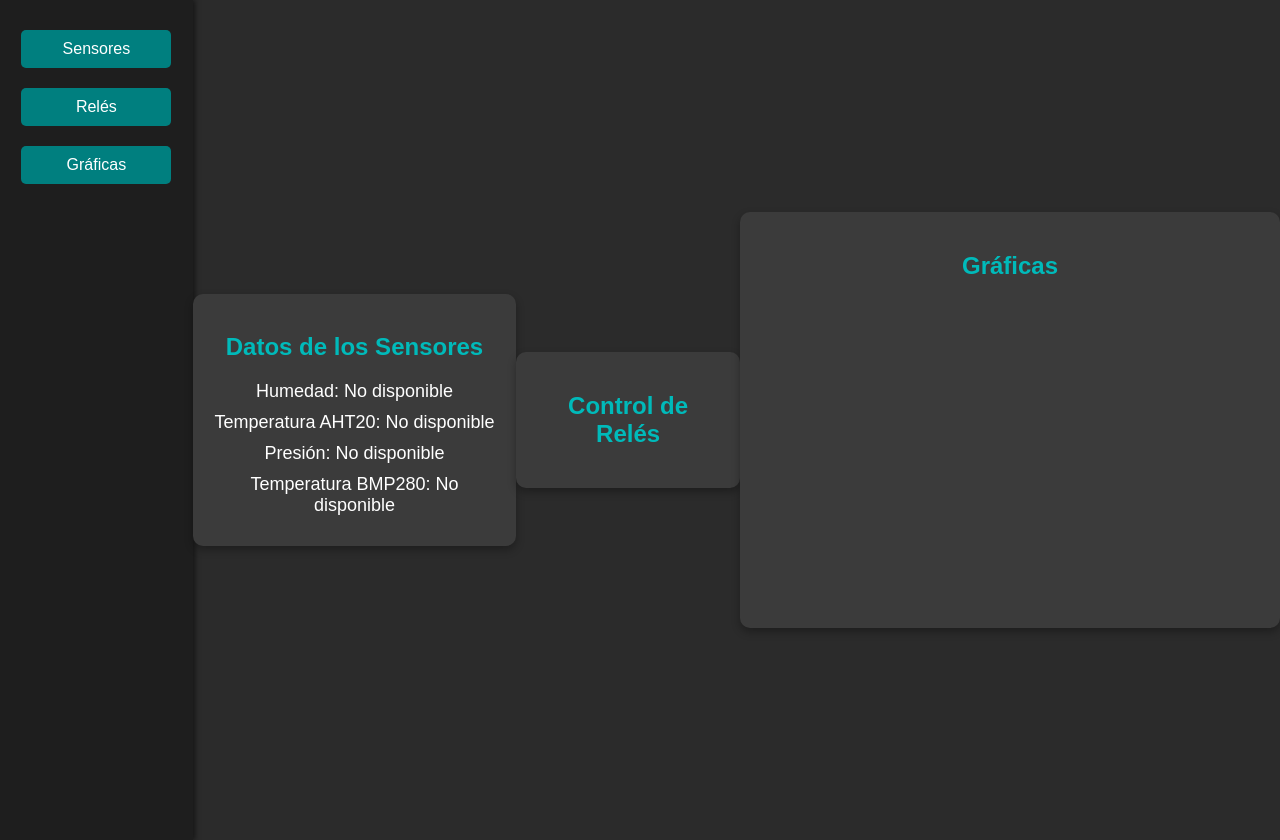
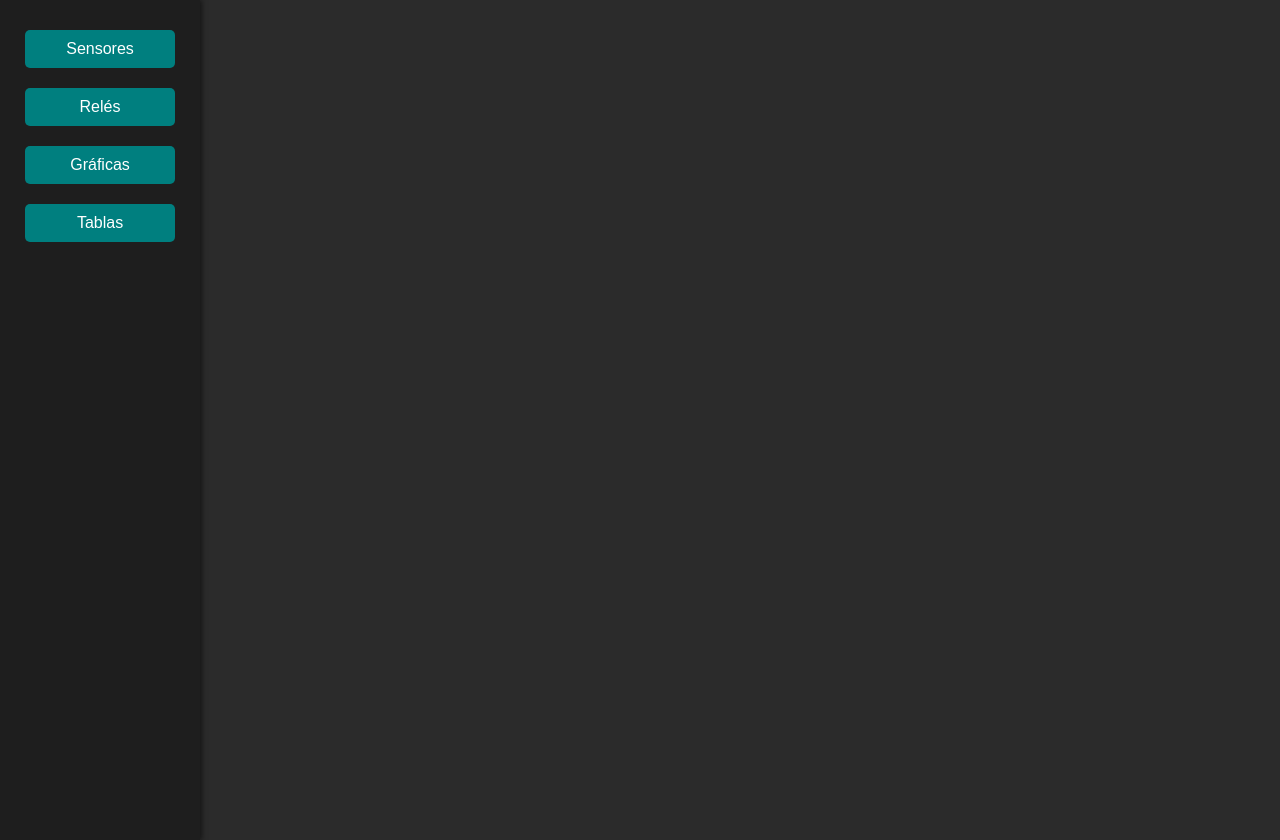
Before and after one commit to almafer291/ardusens, a plain HTML site: page index.html in a window 1280 px wide. Drawn offline with nearby package versions, Linux system fonts and the light colour scheme.

Commit message:
Update index.html

```diff
--- a/index.html
+++ b/index.html
@@ -7,13 +7,16 @@
     <link rel="stylesheet" href="styles.css">
 </head>
 <body>
+    <!-- Barra lateral con botones -->
     <div class="side-menu">
         <button id="btn-sensores" class="side-btn">Sensores</button>
         <button id="btn-reles" class="side-btn">Relés</button>
         <button id="btn-graficas" class="side-btn">Gráficas</button>
+        <button id="btn-tablas" class="side-btn">Tablas</button>
     </div>
 
-    <div id="sensores-display" class="content-display">
+    <!-- Contenedor para mostrar los datos de los sensores -->
+    <div id="sensores-display" class="content-display" style="display: none;">
         <h2>Datos de los Sensores</h2>
         <p id="humidity">Humedad: No disponible</p>
         <p id="tempAHT">Temperatura AHT20: No disponible</p>
@@ -21,15 +24,10 @@
         <p id="tempBMP">Temperatura BMP280: No disponible</p>
     </div>
 
-    <div id="reles-control" class="content-display">
+    <!-- Contenedor de control de Relés -->
+    <div id="reles-control" class="content-display" style="display: none;">
         <h2>Control de Relés</h2>
         <div id="reles-status"></div>
-    </div>
-
-    <div id="graficas-display" class="content-display">
-        <h2>Gráficas</h2>
-        <canvas id="humidityChart"></canvas>
-        <canvas id="temperatureChart"></canvas>
     </div>
 
     <script type="module" src="script.js"></script>
```
